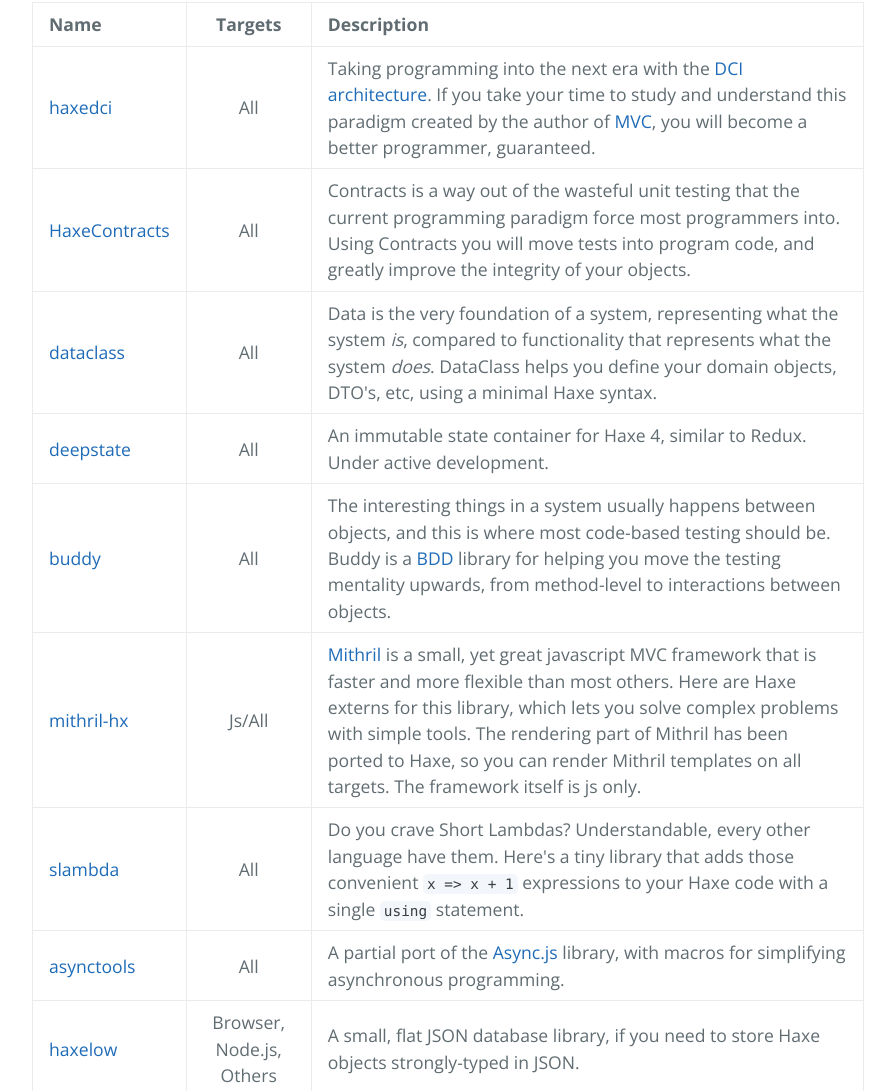
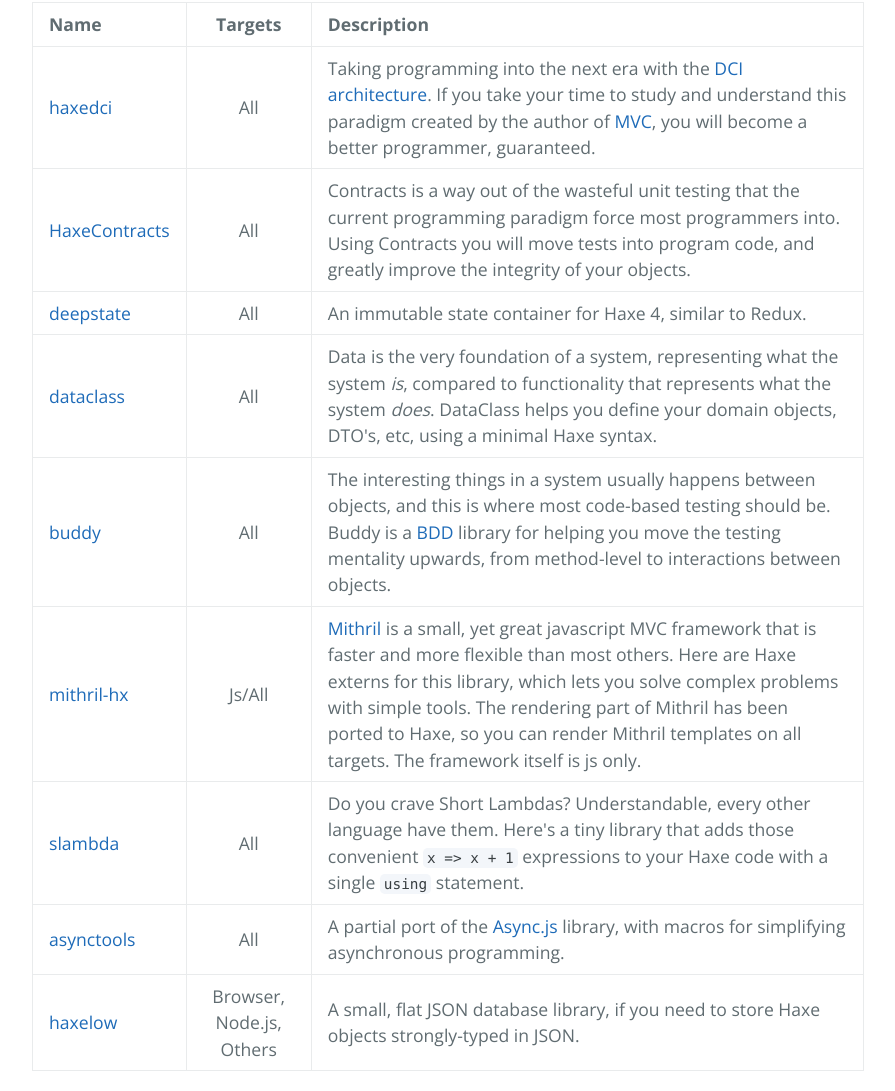
Before and after one commit to ciscoheat/ciscoheat.github.io, a plain HTML site: page index.html in a window 1280 px wide. Shown: the part 629-1720 px from the top of the page, without its empty margins (192-1087 px from the left). Drawn offline with nearby package versions, Linux system fonts and the light colour scheme.

Commit message:
Moved deepstate up.

```diff
--- a/index.html
+++ b/index.html
@@ -42,14 +42,14 @@
                     <td align="left">Contracts is a way out of the wasteful unit testing that the current programming paradigm force most programmers into. Using Contracts you will move tests into program code, and greatly improve the integrity of your objects.</td>
                 </tr>
                 <tr>
+                    <td align="left"><a href="https://github.com/ciscoheat/deepstate">deepstate</a></td>
+                    <td align="center">All</td>
+                    <td align="left">An immutable state container for Haxe 4, similar to Redux.</td>
+                </tr>
+                <tr>
                     <td align="left"><a href="https://github.com/ciscoheat/dataclass">dataclass</a></td>
                     <td align="center">All</td>
                     <td align="left">Data is the very foundation of a system, representing what the system <em>is</em>, compared to functionality that represents what the system <em>does</em>. DataClass helps you define your domain objects, DTO's, etc, using a minimal Haxe syntax.</td>
-                </tr>
-                <tr>
-                    <td align="left"><a href="https://github.com/ciscoheat/deepstate">deepstate</a></td>
-                    <td align="center">All</td>
-                    <td align="left">An immutable state container for Haxe 4, similar to Redux. Under active development.</td>
                 </tr>
                 <tr>
                     <td align="left"><a href="https://github.com/ciscoheat/buddy">buddy</a></td>
```
